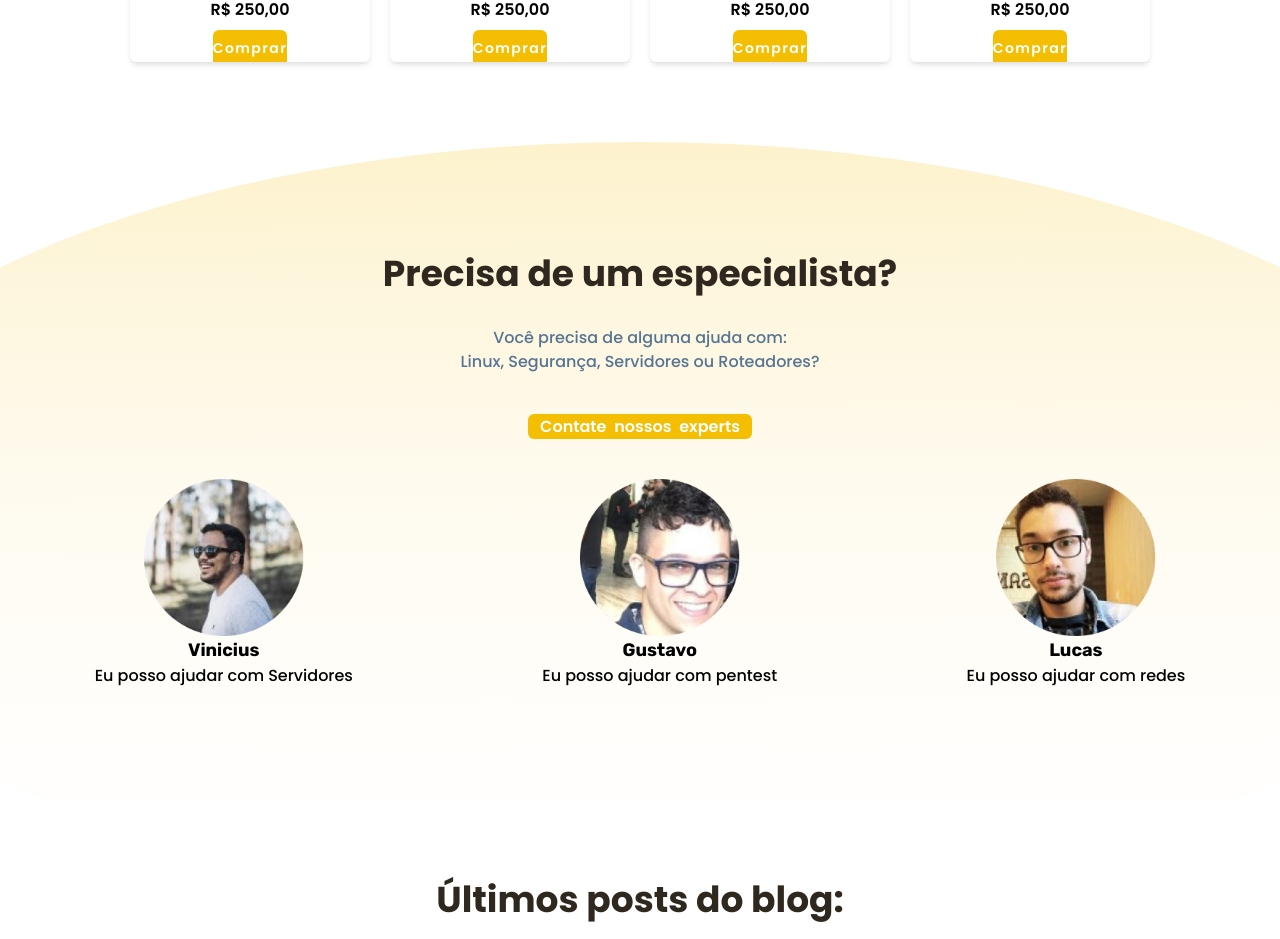
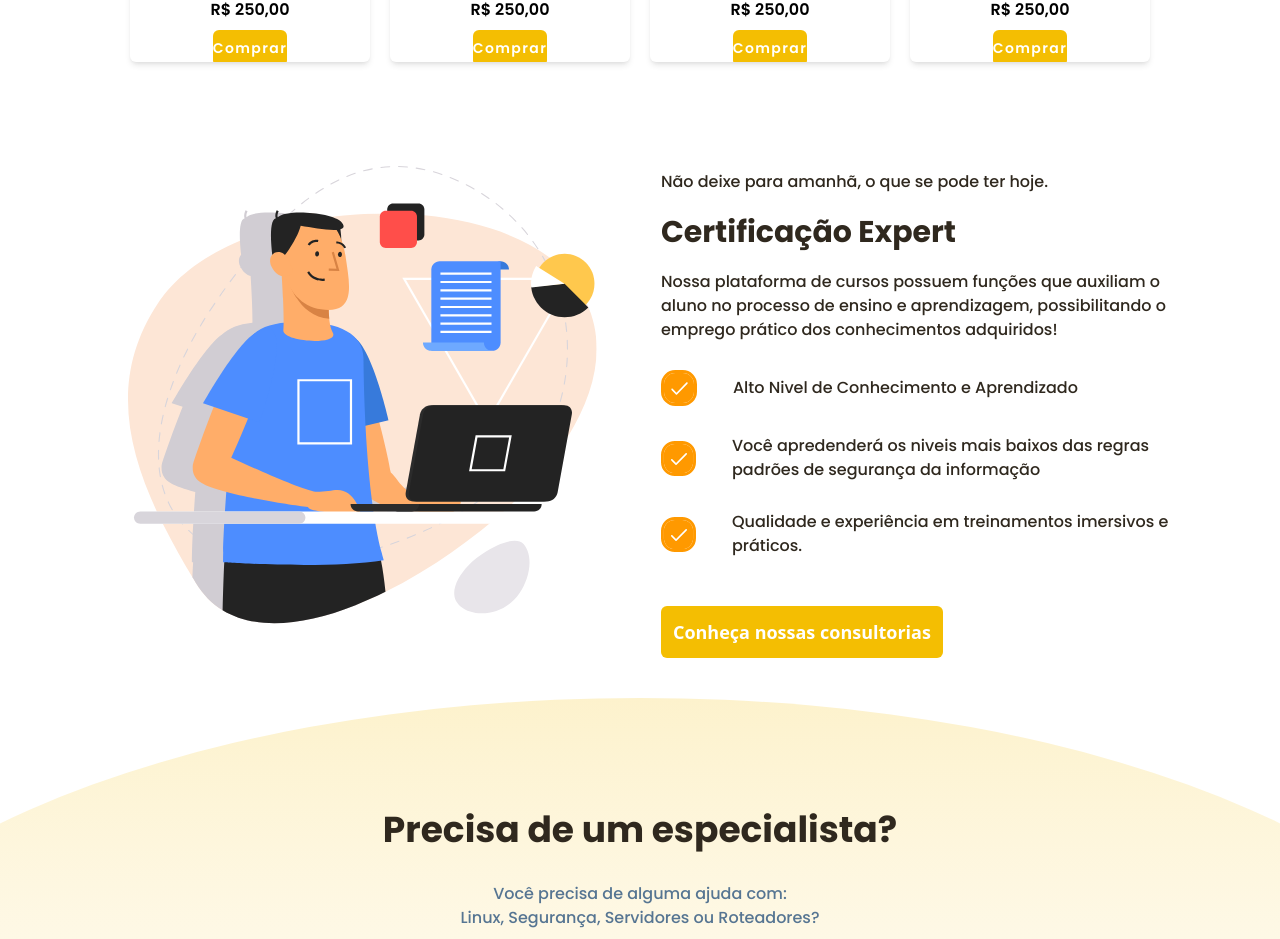
Before and after one commit to EDnotSheeran/IronLinux, a Next.js app: page / in a window 1280 px wide. Shown: the part 1271-2210 px from the top of the page. Built offline with nearby package versions, Linux system fonts and the light colour scheme.

Commit message:
feat: certification Section added

```diff
--- /dev/null
+++ b/src/components/Sections/Certification.tsx
@@ -0,0 +1,52 @@
+import React from 'react';
+
+import { ButtonGold } from '@components/Buttons';
+
+const Certification: React.FC = ({ children }) => {
+  return (
+    <section className="md:max-w-2xl lg:max-w-4xl xl:max-w-6xl 2xl:max-w-7xl mx-auto mb-10 flex gap-10 px-10 flex-col-reverse lg:flex-row">
+      <div className="w-full lg:w-1/2 p-6">
+        <img src="/product-manager.svg" alt="product-manager" />
+      </div>
+      <div className="w-full lg:w-1/2 mt-7">
+        <p className="text-grey-500 font-medium text-sm md:text-base">
+          Não deixe para amanhã, o que se pode ter hoje.
+        </p>
+        <h3 className="text-grey-500 font-bold text-3xl my-5">
+          Certificação Expert
+        </h3>
+        <p className="text-grey-500 font-medium text-sm md:text-base">
+          Nossa plataforma de cursos possuem funções que auxiliam o aluno no
+          processo de ensino e aprendizagem, possibilitando o emprego prático
+          dos conhecimentos adquiridos!
+        </p>
+        <ul>
+          <li className="flex items-center my-7">
+            <img className="mr-9 w-8 lg:w-9" src="/icons/tick.svg" alt="tick" />
+            <p className="text-grey-500 font-medium text-sm md:text-base">
+              Alto Nivel de Conhecimento e Aprendizado
+            </p>
+          </li>
+          <li className="flex items-center my-7">
+            <img className="mr-9 w-8 lg:w-9" src="/icons/tick.svg" alt="tick" />
+            <p className="text-grey-500 font-medium text-sm md:text-base">
+              Você apredenderá os niveis mais baixos das regras padrões de
+              segurança da informação
+            </p>
+          </li>
+          <li className="flex items-center my-7">
+            <img className="mr-9 w-8 lg:w-9" src="/icons/tick.svg" alt="tick" />
+            <p className="text-grey-500 font-medium text-sm md:text-base">
+              Qualidade e experiência em treinamentos imersivos e práticos.
+            </p>
+          </li>
+        </ul>
+        <button className="bg-gold text-white font-bold text-base md:text-lg rounded-md p-3 mt-5">
+          Conheça nossas consultorias
+        </button>
+      </div>
+    </section>
+  );
+};
+
+export default Certification;
--- a/src/components/Sections/index.tsx
+++ b/src/components/Sections/index.tsx
@@ -4,3 +4,4 @@ export { default as SpecialtiesSection } from './SpecialtiesSection';
 export { default as ContactSection } from './ContactSection';
 export { default as RecentPosts } from './RecentPosts';
 export { default as NeedASuperHero } from './NeedASuperHero';
+export { default as Certification } from './Certification';
--- a/src/pages/index.tsx
+++ b/src/pages/index.tsx
@@ -8,6 +8,7 @@ import {
   ContactSection,
   RecentPosts,
   NeedASuperHero,
+  Certification,
 } from '@components/Sections';
 
 const Home: React.FC = () => {
@@ -19,6 +20,7 @@ const Home: React.FC = () => {
       <MainSection />
       <SpecialtiesSection />
       <CoursesSection />
+      <Certification />
       <NeedASuperHero />
       <RecentPosts />
       <ContactSection />
```
Also changed, not shown: public/icons/tick.svg (added), public/product-manager.svg (added).
